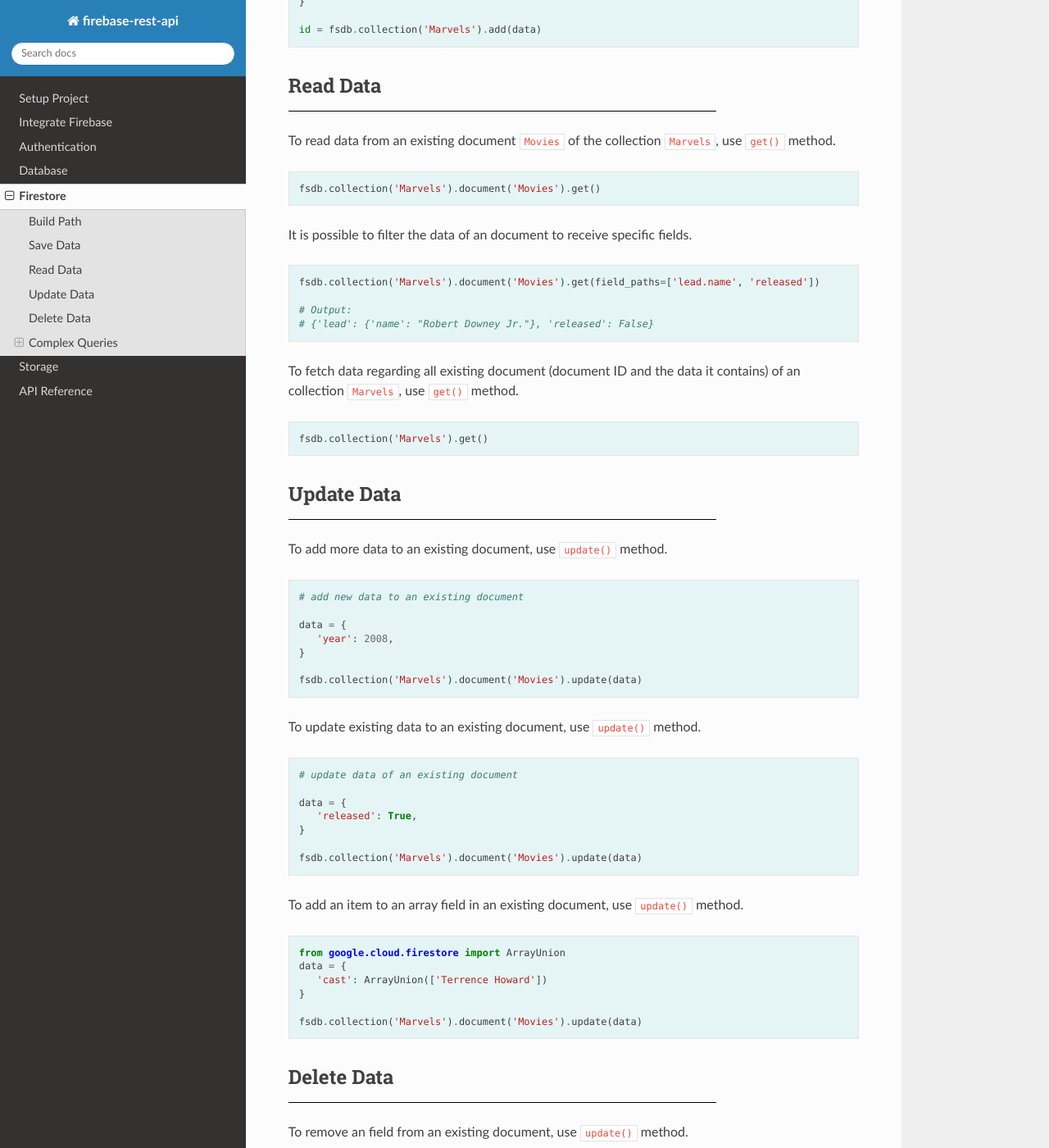
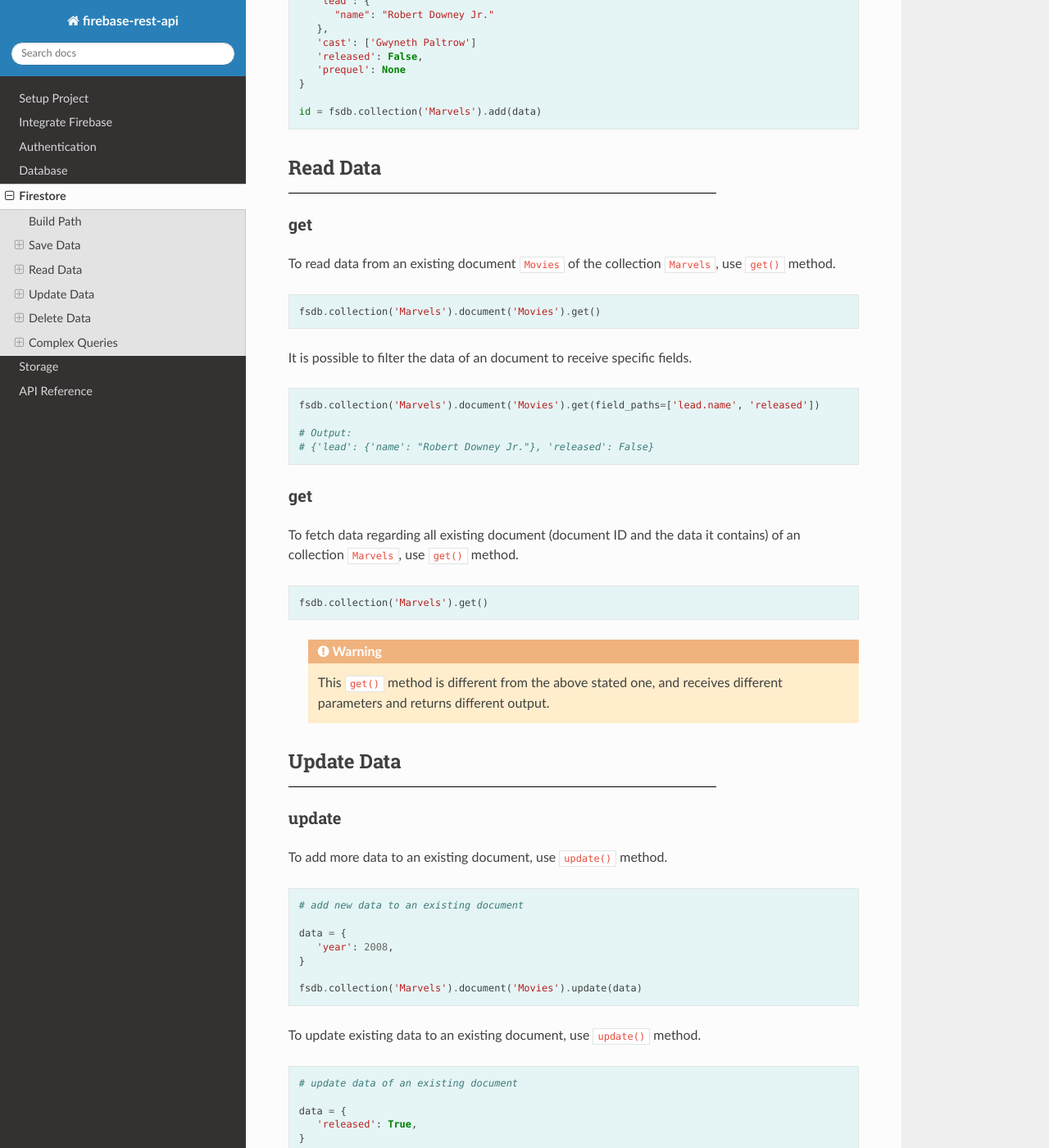
Before and after one commit to AsifArmanRahman/firebase-rest-api, a Sphinx documentation site: the page built from docs/guide/firestore.rst, in a window 1280 px wide and 1400 px high, scrolled down 1507 px. Shown: the whole window at 82% size. Built offline with Sphinx 7.4.7 and the Read the Docs theme 2.0.0, drawn with Linux system fonts in a browser that asks for light colours; nearby versions of some CDN libraries.

Commit message:
docs(firestore): re-add sub-sub-headings

```diff
--- a/docs/guide/firestore.rst
+++ b/docs/guide/firestore.rst
@@ -82,6 +87,12 @@ generated document ID, use ``add()`` method.
 Read Data
 ---------
 
+|document-get|
+^^^^^^^^^^^^^^
+
+.. |document-get| replace::
+   get
+
 To read data from an existing document ``Movies`` of the collection
 ``Marvels``, use ``get()`` method.
 
@@ -103,6 +114,11 @@ It is possible to filter the data of an document to receive specific fields.
 ..
 
 
+|collection-get|
+^^^^^^^^^^^^^^^^
+
+.. |collection-get| replace::
+      get
 
 To fetch data regarding all existing document (document ID and the data
 it contains) of an collection ``Marvels``, use ``get()`` method.
@@ -112,9 +128,15 @@ it contains) of an collection ``Marvels``, use ``get()`` method.
    fsdb.collection('Marvels').get()
 ..
 
+   .. warning::
+      This ``get()`` method is different from the above stated one, and
+      receives different parameters and returns different output.
 
 Update Data
 -----------
+
+update
+^^^^^^
 
 To add more data to an existing document, use ``update()`` method.
 
@@ -163,6 +185,12 @@ To add an item to an array field in an existing document, use
 Delete Data
 -----------
 
+|delete-update|
+^^^^^^^^^^^^^^^
+
+.. |delete-update| replace::
+      update
+
 To remove an field from an existing document, use ``update()`` method.
 
 .. code-block:: python
```
Also changed, not shown: other parts of docs/guide/firestore.rst (+7 -0 lines).
